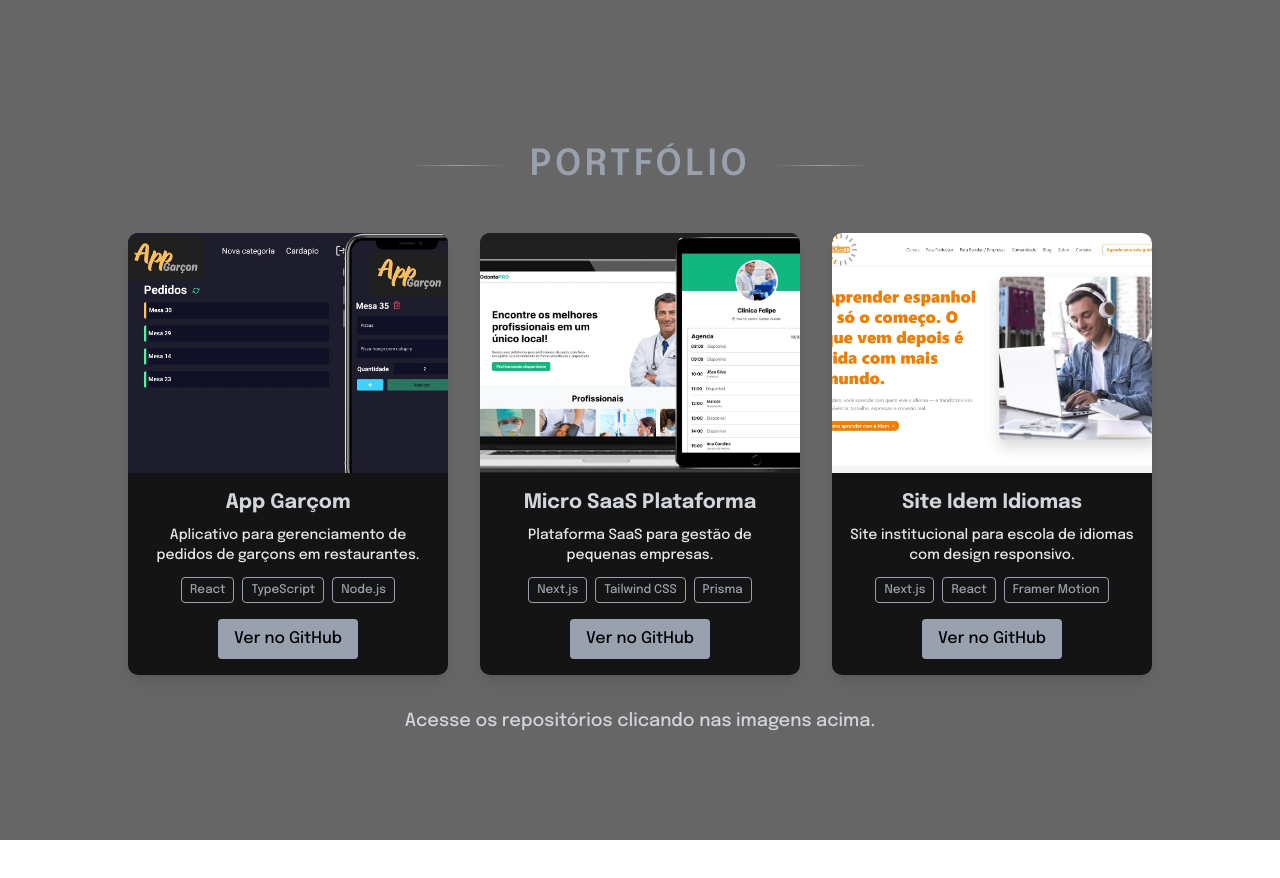
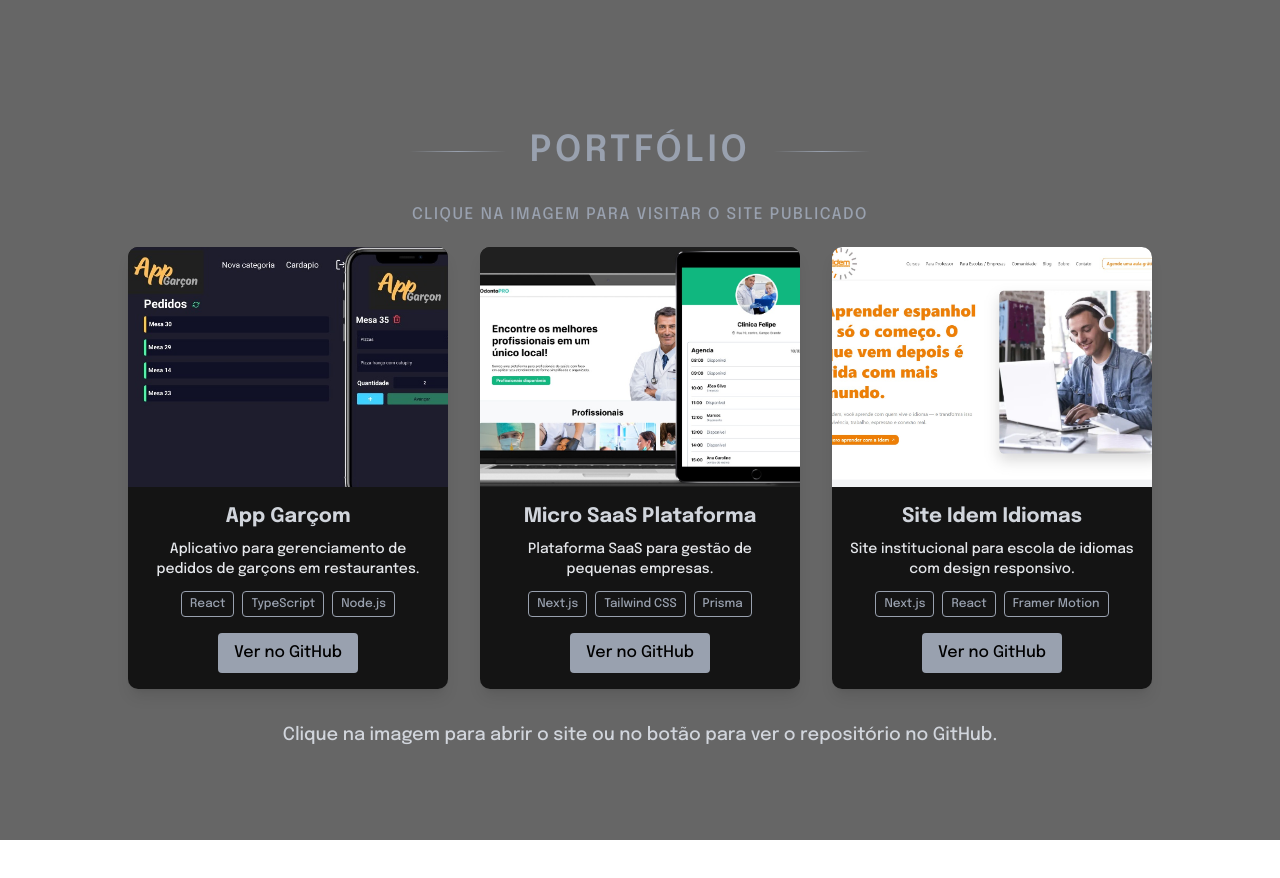
Before and after one commit to Iquefreitas/site-joao-freitas, a Next.js app: page / in a window 1280 px wide. Shown: the part 1560-2438 px from the top of the page. Built offline with nearby package versions, Linux system fonts and the light colour scheme.

Commit message:
Atualização do site e Gihub do projeto Saas

```diff
--- a/package.json
+++ b/package.json
@@ -14,6 +14,7 @@
     "class-variance-authority": "^0.7.1",
     "clsx": "^2.1.1",
     "framer-motion": "^12.23.9",
+    "gsap": "^3.13.0",
     "lucide-react": "^0.525.0",
     "next": "15.4.3",
     "next-svgr": "^0.0.2",
--- a/src/app/_component/sectionPortifolio.tsx
+++ b/src/app/_component/sectionPortifolio.tsx
@@ -8,20 +8,23 @@ export function SectionPortifolio() {
       title: "App Garçom",
       src: "/portifolio/appGarcomFinal.jpg",
       github: "https://github.com/Iquefreitas/app-garcon-web",
+      site: "https://app-garcon-web.vercel.app/",
       description: "Aplicativo para gerenciamento de pedidos de garçons em restaurantes.",
       tech: ["React", "TypeScript", "Node.js"],
     },
     {
       title: "Micro SaaS Plataforma",
       src: "/portifolio/microSaas.jpg",
-      github: "https://github.com/Iquefreitas/projeto-3",
+      github: "https://github.com/Iquefreitas/saas-OdontoPro",
+      site: "https://saas-odonto-pro.vercel.app/",
       description: "Plataforma SaaS para gestão de pequenas empresas.",
       tech: ["Next.js", "Tailwind CSS", "Prisma"],
     },
     {
       title: "Site Idem Idiomas",
       src: "/portifolio/siteIdem.jpg",
-      github: "https://idemidiomas.vercel.app/",
+      github: "https://www.idemidiomas.com.br/",
+      site: "https://www.idemidiomas.com.br/",
       description: "Site institucional para escola de idiomas com design responsivo.",
       tech: ["Next.js", "React", "Framer Motion"],
     },
@@ -32,26 +35,32 @@ export function SectionPortifolio() {
       id="portfolio"
       className="w-full bg-black/60 px-6 min-h-screen flex flex-col justify-center items-center py-12 md:py-20"
     >
-      {/* Título da seção */}
-      <div className="flex items-center justify-center mb-12 max-w-4xl w-full">
+      {/* Título */}
+      <div className="flex items-center justify-center mb-3 max-w-4xl w-full">
         <div className="w-24 h-px bg-gradient-to-r from-transparent via-gray-400 to-transparent" />
         <span className="mx-6 text-gray-400 font-semibold tracking-widest uppercase text-4xl select-none">
           Portfólio
         </span>
         <div className="w-24 h-px bg-gradient-to-r from-transparent via-gray-400 to-transparent" />
       </div>
+      <span className="my-5 text-gray-400 tracking-widest uppercase text-1xl select-none">
+        Clique na imagem para visitar o site publicado
+      </span>
 
-      {/* Grid de projetos */}
+      {/* Grid */}
       <div className="grid grid-cols-1 sm:grid-cols-2 md:grid-cols-3 gap-8 max-w-5xl w-full mb-8">
-        {projects.map(({ title, src, github, description, tech }, idx) => (
-          <a
+        {projects.map(({ title, src, github, site, description, tech }, idx) => (
+          <div
             key={idx}
-            href={github}
-            target="_blank"
-            rel="noopener noreferrer"
             className="group relative rounded-lg overflow-hidden shadow-lg hover:shadow-2xl transition-shadow duration-300 bg-black/80 flex flex-col"
           >
-            <div className="relative w-full aspect-[4/3]">
+            {/* Imagem com link do site */}
+            <a
+              href={site}
+              target="_blank"
+              rel="noopener noreferrer"
+              className="relative w-full aspect-[4/3] block"
+            >
               <Image
                 src={src}
                 alt={title}
@@ -59,11 +68,13 @@ export function SectionPortifolio() {
                 className="object-cover object-center transition-transform duration-300 group-hover:scale-110"
                 sizes="(max-width: 768px) 100vw, (max-width: 1024px) 50vw, 33vw"
               />
-            </div>
+            </a>
 
+            {/* Conteúdo */}
             <div className="p-4 flex flex-col flex-grow">
               <h3 className="text-gray-300 text-center text-xl font-bold mb-2">{title}</h3>
               <p className="text-gray-200 text-center text-sm mb-3 flex-grow">{description}</p>
+
               {tech && (
                 <div className="flex flex-wrap justify-center gap-2 mb-4">
                   {tech.map((t, i) => (
@@ -77,19 +88,24 @@ export function SectionPortifolio() {
                 </div>
               )}
 
+              {/* Botão do GitHub */}
               <div className="text-center">
-                <span className="inline-block bg-gray-400 hover:bg-gray-500 text-black px-4 py-2 rounded cursor-pointer select-none transition">
+                <a
+                  href={github}
+                  target="_blank"
+                  rel="noopener noreferrer"
+                  className="inline-block bg-gray-400 hover:bg-gray-500 text-black px-4 py-2 rounded cursor-pointer select-none transition"
+                >
                   Ver no GitHub
-                </span>
+                </a>
               </div>
             </div>
-          </a>
+          </div>
         ))}
       </div>
 
-      {/* Descrição abaixo das imagens */}
       <p className="text-center text-gray-300 text-base md:text-lg max-w-4xl">
-        Acesse os repositórios clicando nas imagens acima.
+        Clique na imagem para abrir o site ou no botão para ver o repositório no GitHub.
       </p>
     </section>
   );
```
Also changed, not shown: 1 other file (tests, documents, lock files or other folders).
